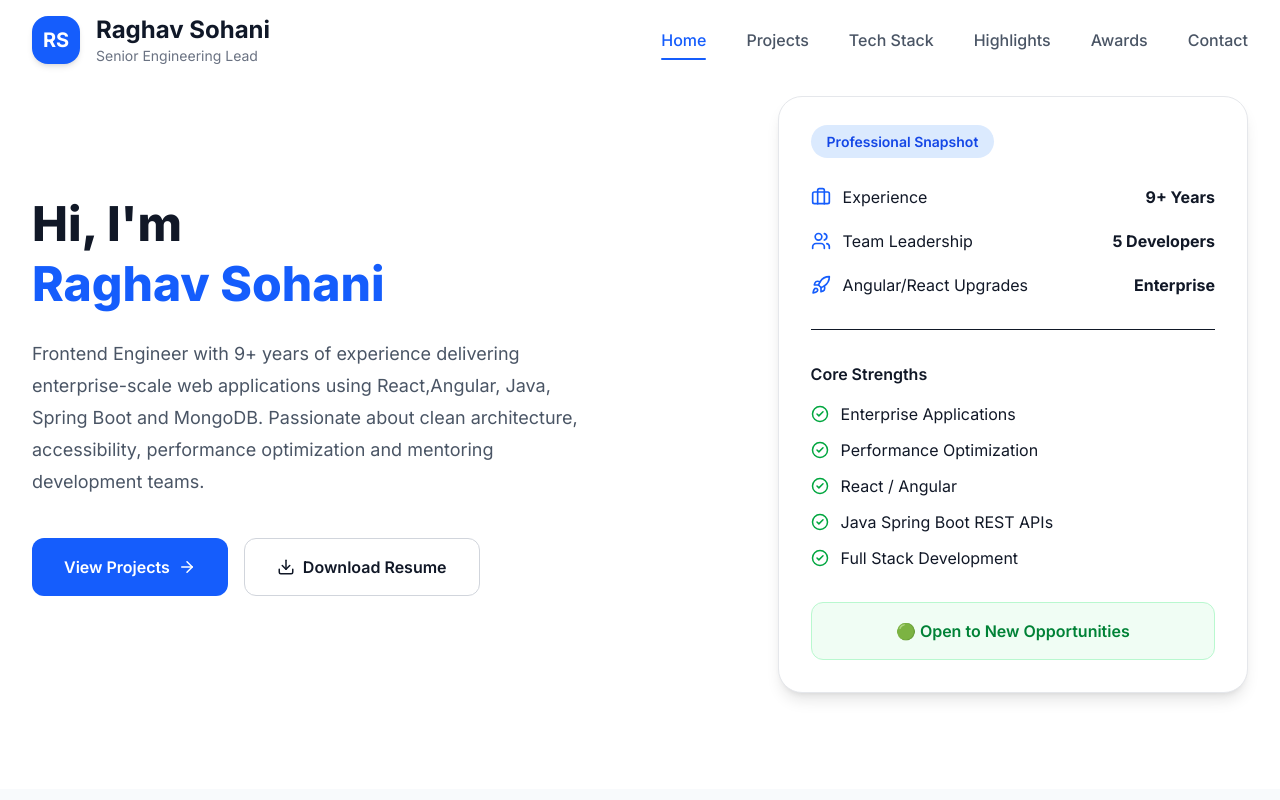
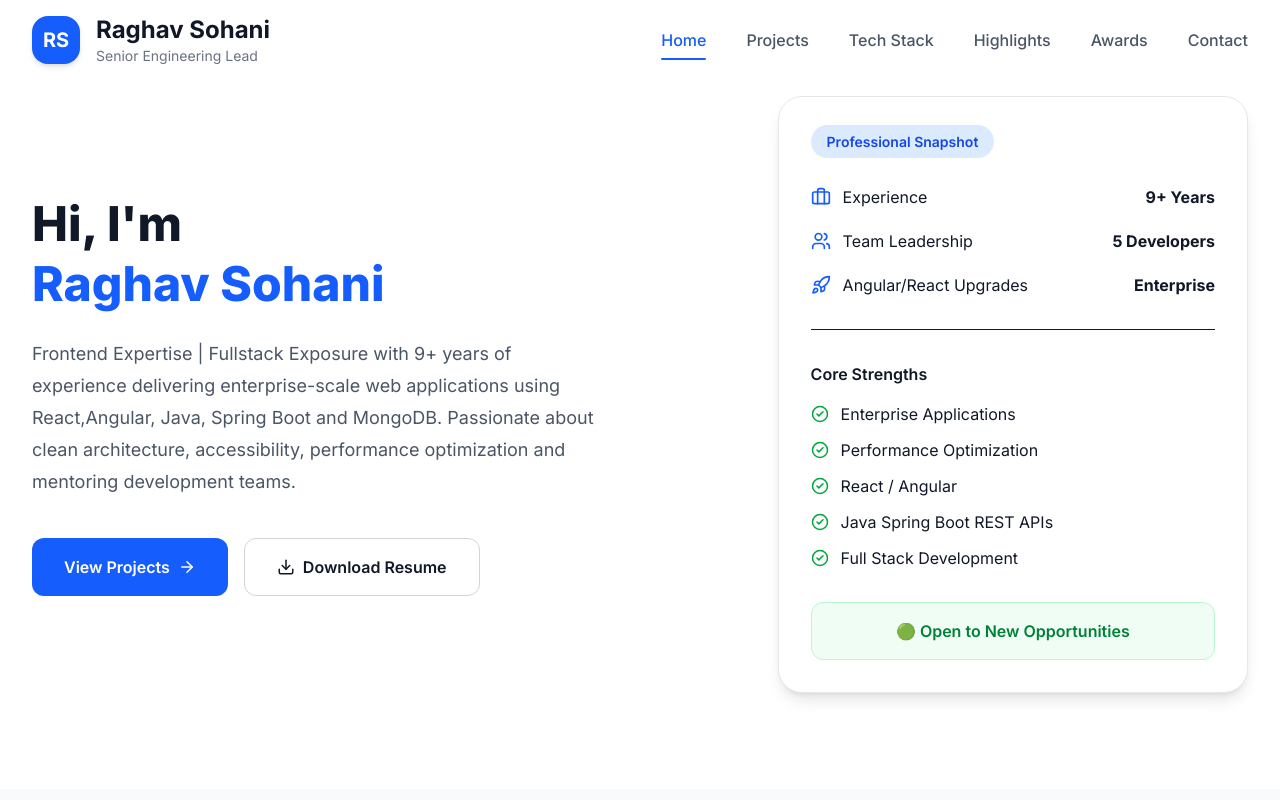
Before and after one commit to Raghav6595/raghav-sohani-portfolio, a React (Vite) app: page / in a window 1280 px wide. Shown: the top 800 px of the page. Built offline with nearby package versions, Linux system fonts and the light colour scheme.

Commit message:
updated resume

```diff
--- a/index.html
+++ b/index.html
@@ -3,15 +3,15 @@
 
 <head>
   <meta charset="UTF-8" />
-  <link rel="icon" type="image/svg+xml" href="/Favicon.svg" />
+  <link rel="icon" type="image/svg+xml" href="/favicon.svg" />
   <meta name="viewport" content="width=device-width, initial-scale=1.0" />
   <link rel="preconnect" href="https://fonts.googleapis.com">
   <link rel="preconnect" href="https://fonts.gstatic.com" crossorigin>
 
   <link href="https://fonts.googleapis.com/css2?family=Inter:wght@100..900&display=swap" rel="stylesheet">
-  <title>Raghav Sohani | Senior Frontend Engineer</title>
+  <title>Raghav Sohani | Senior Engineering Lead</title>
   <meta name="description"
-    content="Senior Frontend Engineer with 9+ years of experience building scalable Angular, React and Spring Boot applications." />
+    content="Senior Engineering Lead with 9+ years of experience building scalable Angular, React and Spring Boot applications." />
 </head>
 
 <body>
--- a/src/components/home/Hero/Hero.tsx
+++ b/src/components/home/Hero/Hero.tsx
@@ -34,7 +34,7 @@ const Hero = () => {
 
                         <p className="mt-6 max-w-xl text-lg leading-8 text-gray-600">
 
-                            Frontend Engineer with 9+ years of experience delivering enterprise-scale web applications using React,Angular, Java, Spring Boot and MongoDB. Passionate about clean architecture, accessibility, performance optimization and mentoring development teams.
+                            Frontend Expertise | Fullstack Exposure with 9+ years of experience delivering enterprise-scale web applications using React,Angular, Java, Spring Boot and MongoDB. Passionate about clean architecture, accessibility, performance optimization and mentoring development teams.
 
                         </p>
 
```
Also changed, not shown: 1 other file (tests, documents, lock files or other folders).
